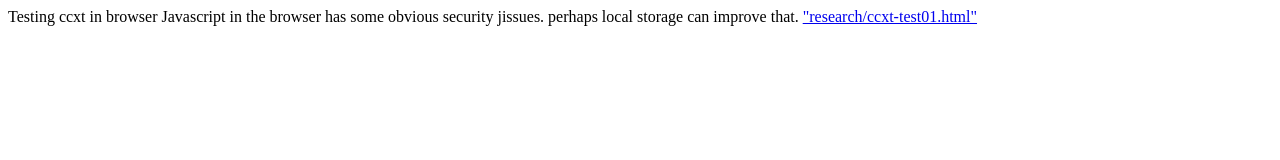
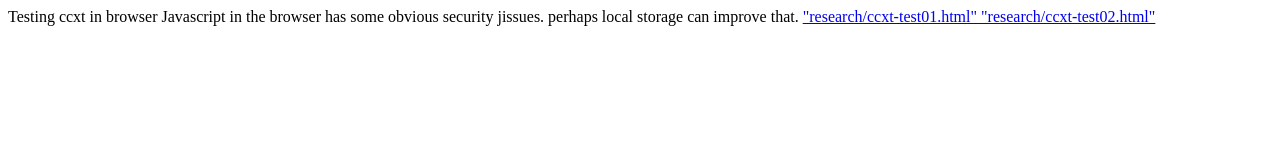
Before and after one commit to hpssjellis/my-examples-of-ccxt, a plain HTML site: page public/index.html in a window 1280 px wide. Drawn offline with Linux system fonts and the light colour scheme.

Commit message:
Update index.html

```diff
--- a/public/index.html
+++ b/public/index.html
@@ -7,3 +7,4 @@ in the browser has some obvious security jissues. perhaps local storage can impr
 
 
 <a href="./research/ccxt-test01.html">"research/ccxt-test01.html"
+<a href="./research/ccxt-test01.html">"research/ccxt-test02.html"
```
